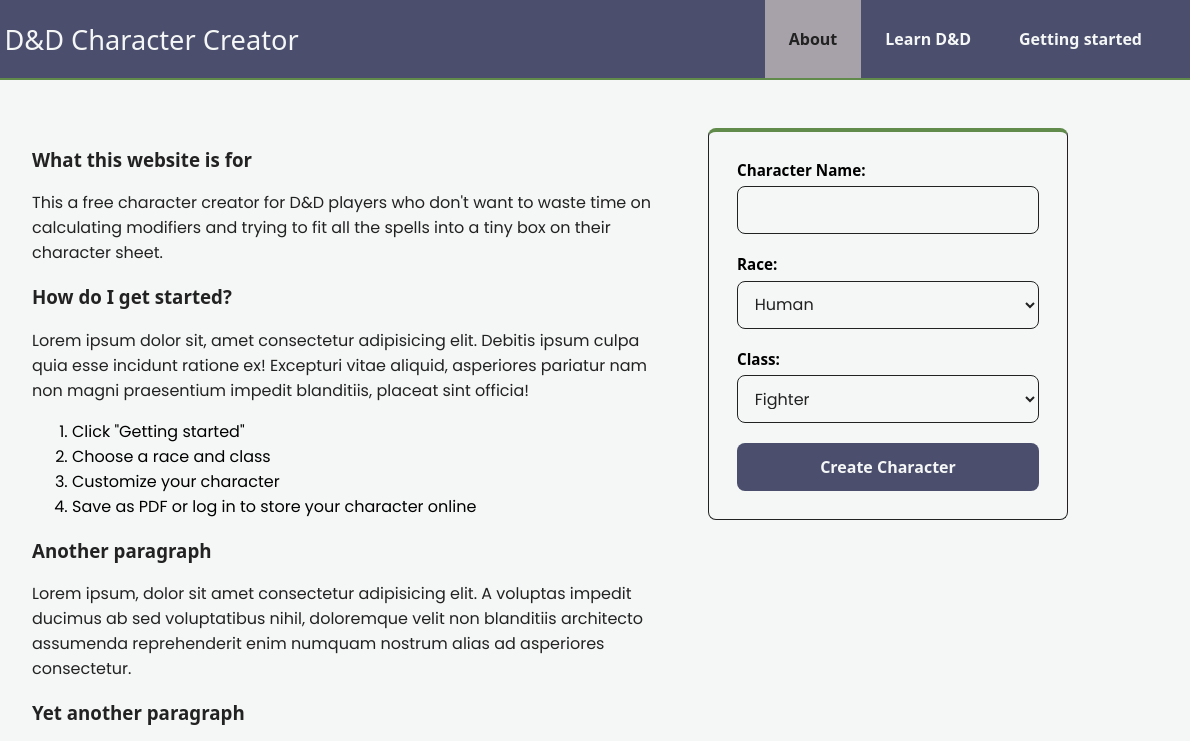
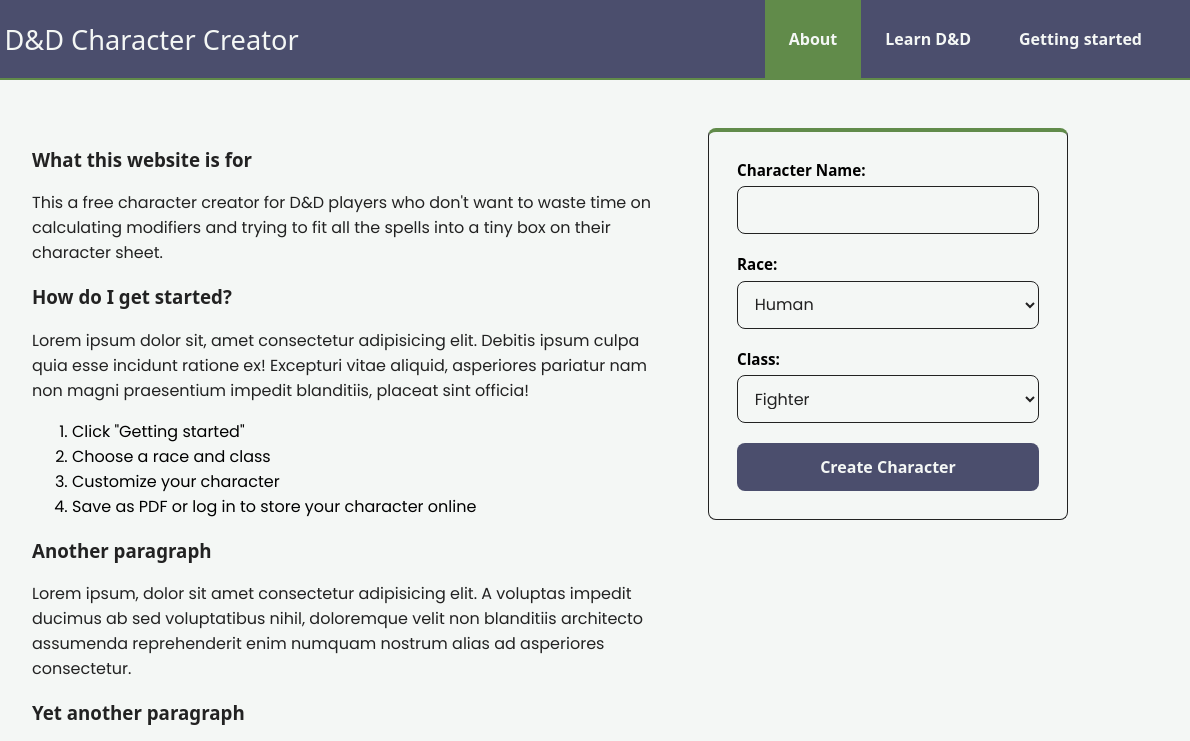
Before and after one commit to LunarThePriest/dnd-character-creator, a plain HTML site: page index.html in a window 1280 px wide. In both pictures the pointer is over the link "About". Shown: the top 741 px of the page, 90-1280 px from the left. Drawn offline with Linux system fonts and the light colour scheme; a script that the page names is missing; a web font is replaced by a local one.

Commit message:
change hover color for buttons to fern

```diff
--- a/css/header.css
+++ b/css/header.css
@@ -115,8 +115,7 @@
 }
 
 .nav-menu > a:hover {
-  color: var(--carbon-black);
-  background-color: var(--lilac-ash);
+  background-color: var(--fern);
 }
 
 /* ---------- Tablet and up ---------- */
--- a/css/styles.css
+++ b/css/styles.css
@@ -111,6 +111,10 @@
   transition: background-color 0.15s;
 }
 
+button[type="submit"]:hover {
+  background: var(--fern);
+}
+
 table {
   table-layout: fixed;
   overflow-x: auto;
```
